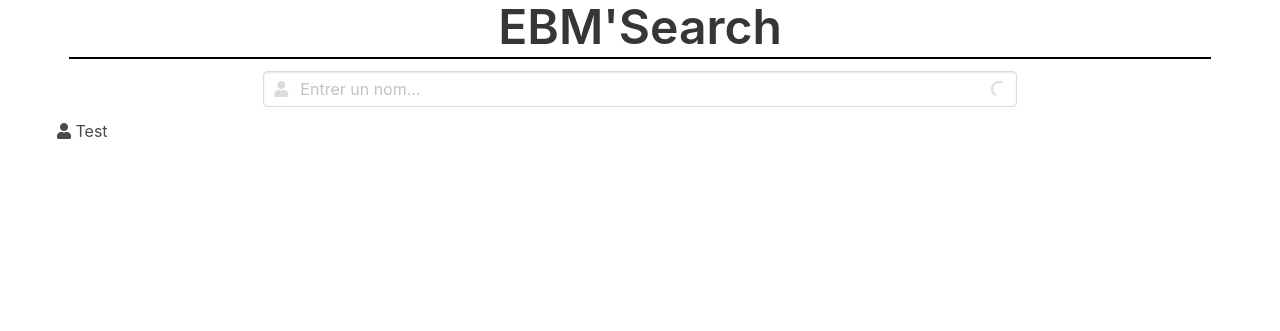
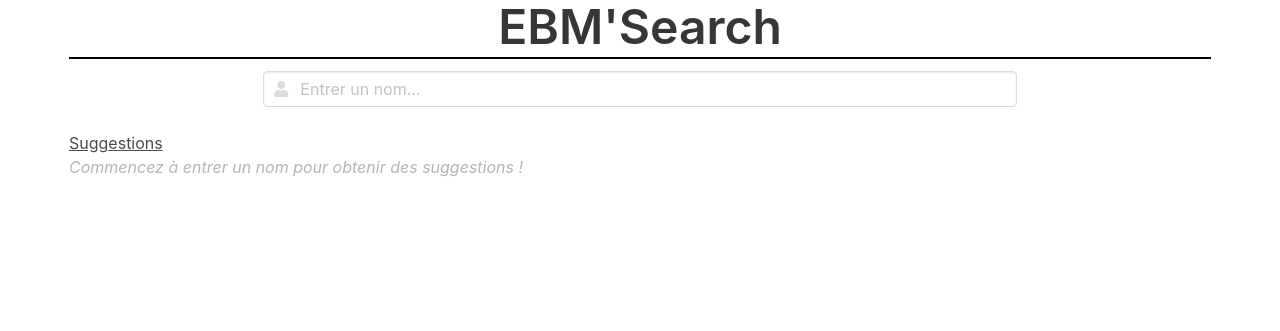
Before and after one commit to EBM2018/ajax, a PHP site: page / in a window 1280 px wide. Shown: the top 331 px of the page. Run offline with PHP 8.4, Linux system fonts and the light colour scheme.

Commit message:
Improve EBM'Search layout and style

```diff
--- a/EBMSearch/css/index.css
+++ b/EBMSearch/css/index.css
@@ -1,6 +1,10 @@
 h1 {
     text-align: center;
     margin-bottom: 3px !important;
+}
+
+h2 {
+    text-decoration: underline;
 }
 
 body {
--- a/EBMSearch/index.html
+++ b/EBMSearch/index.html
@@ -23,22 +23,24 @@
             </header>
             <div class="columns" id="search-bar">
                 <div class="column is-8 is-offset-2">
-                    <div class="control has-icons-left is-loading">
-                        <input class="input" id="search-bar-input" type="text" placeholder="Entrer un nom...">
+                    <div class="control has-icons-left" id="search-bar-control-div">
+                        <input class="input" id="search-bar-input" type="text" placeholder="Entrer un nom..." autocomplete="off">
                         <span class="icon is-small is-left">
                             <i class="fas fa-user"></i>
                         </span>
                     </div>
                 </div>
             </div>
-            <div class="columns" id="suggestions-list">
-                <ul>
-                    <li>
-                        <i class="fas fa-user"></i>
-                        Test
-                    </li>
-                </ul>
+            <div class="columns">
+                <div class="column is-full">
+                    <h2 class="is-title is-5">Suggestions</h2>
+                    <div id="info-span" class="is-italic has-text-grey-light">Commencez à entrer un nom pour obtenir des suggestions !</div>
+                    <div id="no-suggestion-span" class="is-italic has-text-warning is-hidden">Aucune résultat trouvé pour ce nom.</div>
+                    <ul id="suggestions-list"></ul>
+                </div>
             </div>
         </div>
     </body>
+    <script type="text/javascript" src="./js/ajax.js"></script>
+    <script type="text/javascript" src="./js/index.js"></script>
 </html>
```
